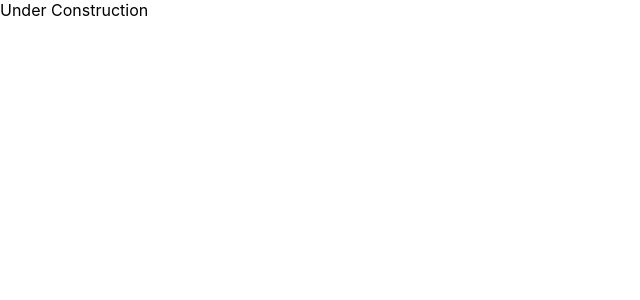
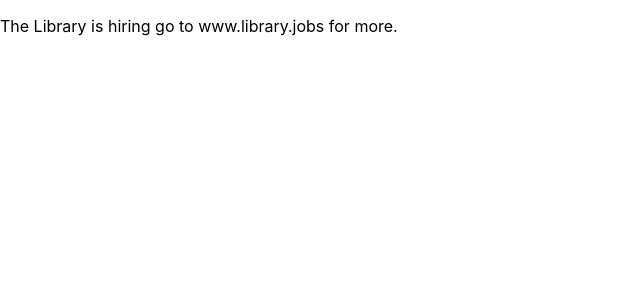
Before and after one commit to lizandrof273/Lizandro, a React (Create React App) app in the folder lizando-web/: page / in a window 1280 px wide. Shown: the top 300 px of the page, without its empty margins (0-640 px from the left). Built offline with nearby package versions, Linux system fonts and the light colour scheme.

Commit message:
connected head to app

```diff
--- a/lizando-web/src/App.js
+++ b/lizando-web/src/App.js
@@ -4,13 +4,15 @@ import React from 'react';
 //import Navbar from 'react-bootstrap/Navbar';
 //import Nav from 'react-bootstrap/Nav';
 import './App.css';
+import { Header } from './Header.js';
 
 
 class App extends React.Component {
 
   render() {
     return (
-      <div>Under Construction</div>
+      <Header />
+      //<div>Under Construction</div>
     );
   }
 }
--- /dev/null
+++ b/lizando-web/src/Header.js
@@ -0,0 +1,6 @@
+import React, {Component} from 'react';
+import './index.css';
+export const Header = () =>
+<div>
+  <p>The Library is hiring go to www.library.jobs for more.</p>
+</div>
```
